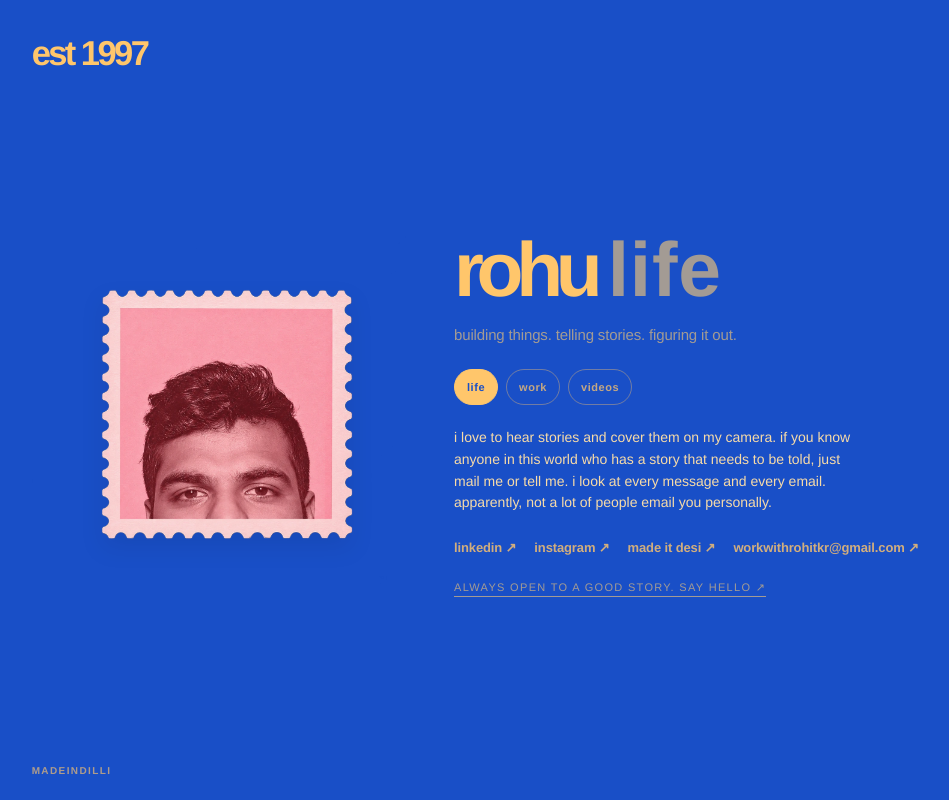
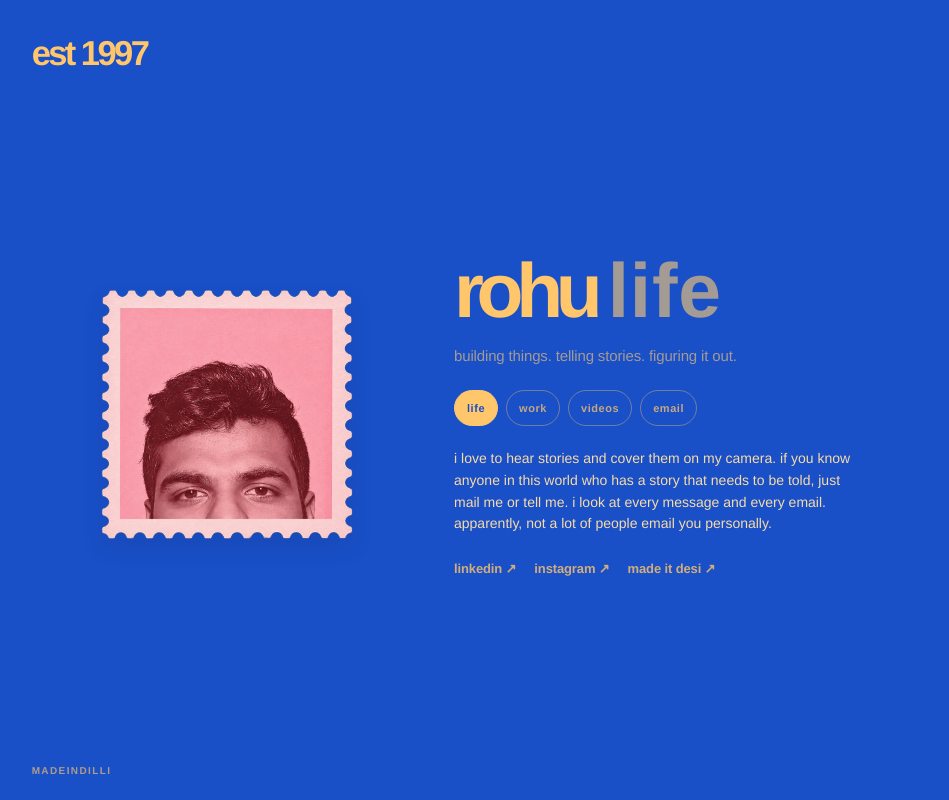
Before and after one commit to rohukrs/rohu-work, a plain HTML site: page index.html in a window 1280 px wide. Shown: the whole page, without its empty margins (17-966 px from the left). Drawn offline with Linux system fonts and the light colour scheme; a web font is replaced by a local one.

Commit message:
Email moves to its own tab; remove email from the first page
Co-Authored-By: Claude Haiku 5.5 <noreply@anthropic.com>
Claude-Session: https://claude.ai/code/session_01XSexvg5bikZJWjFifzDcDx

```diff
--- a/content.js
+++ b/content.js
@@ -46,12 +46,17 @@ window.SITE = {
         "films, founder stories, interviews and experiments in moving images. selected work and stories from made it desi.",
       cta: { label: "watch made it desi on instagram ↗", href: "https://www.instagram.com/madeitdesi/" },
     },
+    {
+      label: "email",
+      page: "/",
+      description: "",
+      cta: { label: "workwithrohitkr@gmail.com ↗", href: "mailto:workwithrohitkr@gmail.com" },
+    },
   ],
 
   quickLinks: [
     { label: "linkedin ↗", href: "https://www.linkedin.com/in/rohit-kumar-0443b3183/" },
     { label: "instagram ↗", href: "https://instagram.com/rohukrs" },
     { label: "made it desi ↗", href: "https://instagram.com/madeitdesi" },
-    { label: "workwithrohitkr@gmail.com ↗", href: "mailto:workwithrohitkr@gmail.com" },
   ],
 };
--- a/index.html
+++ b/index.html
@@ -28,7 +28,6 @@
       <nav class="nav" id="nav" aria-label="choose a section"></nav>
       <div class="section-content" id="sectionContent"></div>
       <div class="quick-links" id="quickLinks" aria-label="find me online"></div>
-      <a class="say-hello" href="mailto:workwithrohitkr@gmail.com">always open to a good story. say hello ↗</a>
     </section>
   </main>
   <div class="archive" id="work-mount" hidden></div>
```
